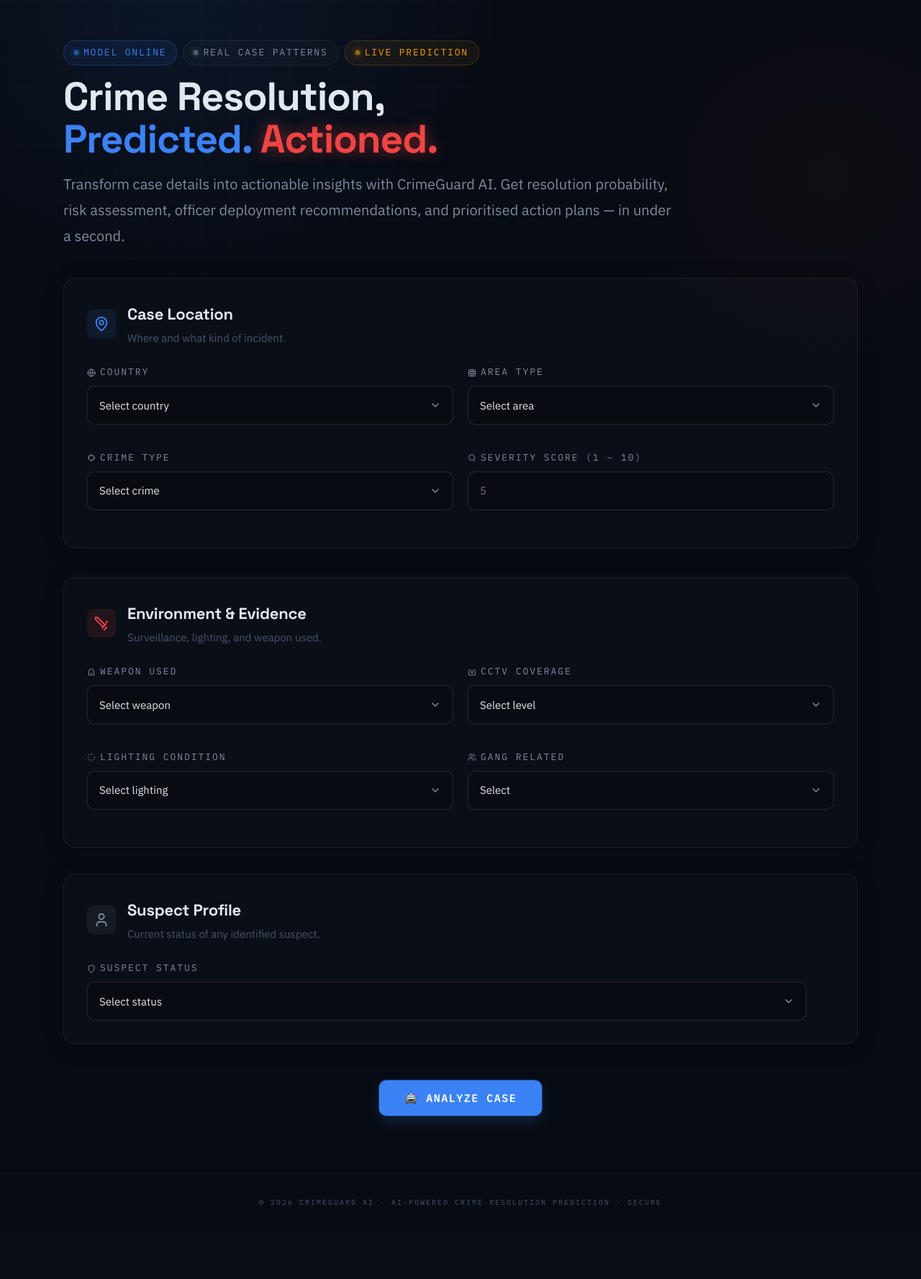
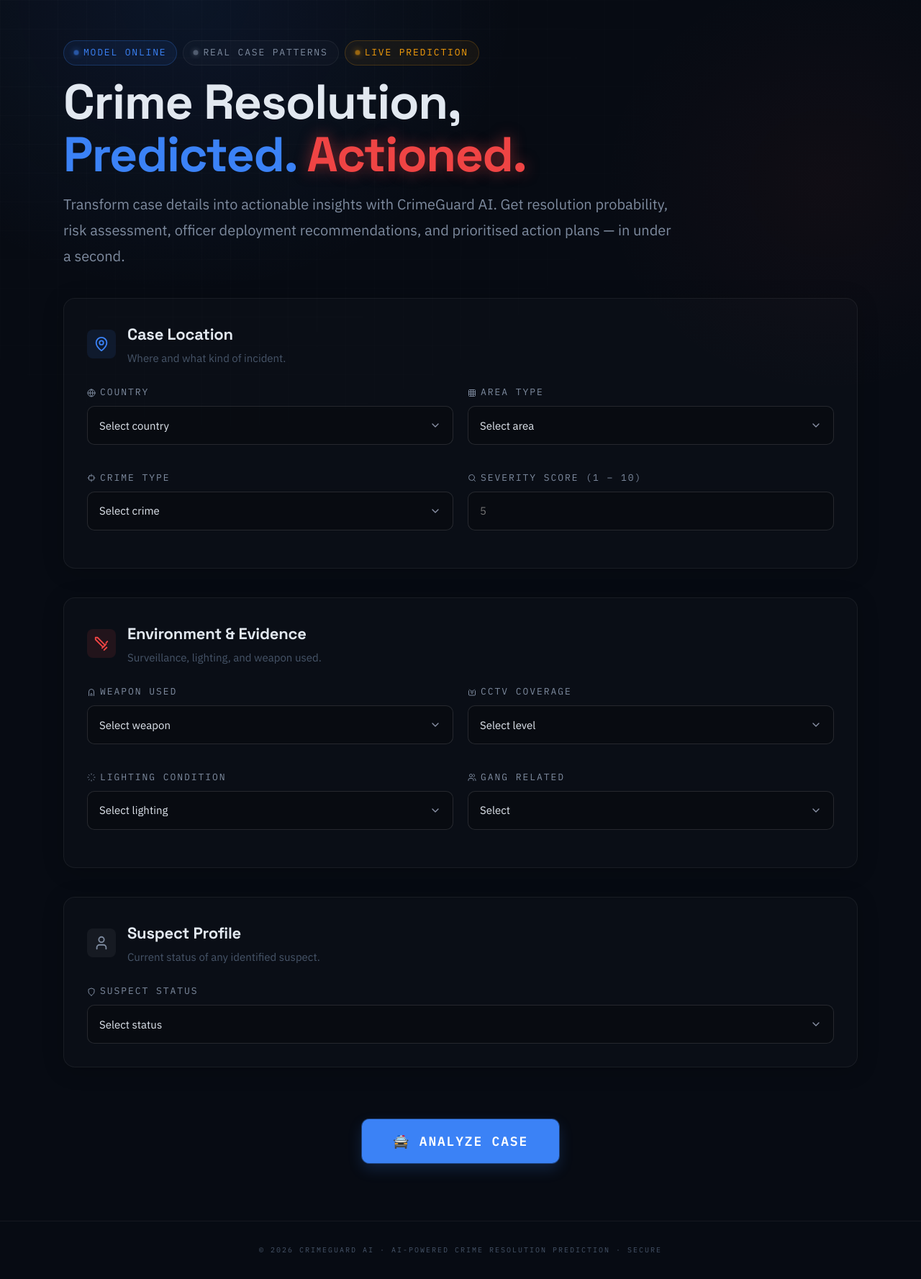
Before and after one commit to aniketghantewad04/CP_Project_CrimeGuard_AI, a Flask app: page / in a window 1280 px wide. Shown: the part 73-1850 px from the top of the page at 72% size. Before the commit the page ends 1747 px from the top, so only its background shows below. Run offline with Flask 3, Linux system fonts and the light colour scheme; parts of the project's set-up code (start-up, migrations or seed data) failed here and were passed over.

Commit message:
Refactor index.html layout and structure

```diff
--- a/templates/index.html
+++ b/templates/index.html
@@ -10,7 +10,7 @@
         <span class="pill pill-mod"><span class="dot"></span>Live Prediction</span>
       </div>
 
-    <h1 class="mt-3" style="font-size:55px; line-height:1.08; max-width:720px;">
+      <h1 class="mt-3" style="font-size:68px; line-height:1.08; max-width:820px;">
       Crime Resolution,<br>
       <span class="text-primary">Predicted.</span>
       <span class="text-siren">Actioned.</span>
@@ -71,10 +71,10 @@
       </div>
 
 
-    <div class="right-stack">
+
 
         <!-- BOX 2: ENVIRONMENT & EVIDENCE -->
-      <div class="card section-block" >
+        <div class="card section-block" style="margin-bottom:16px;">
           <div class="card-header">
             <div class="icon-wrapper siren-icon">
               <svg xmlns="http://www.w3.org/2000/svg" viewBox="0 0 24 24" fill="none" stroke="currentColor" stroke-width="2" stroke-linecap="round" stroke-linejoin="round"><path d="M14.5 17.5 3 6V3h3l11.5 11.5z"/><path d="m13 19 6-6"/><path d="m16 22 4-4"/><path d="m19 11 2-2"/></svg>
@@ -124,9 +124,7 @@
 
         <!-- BOX 3: SUSPECT PROFILE -->
 
-    </div>
-    </div>
-    <div class="card section-block" style="width:100%; display:block; margin-bottom:50px;">
+      <div class="card section-block" style="width:100%; display:block; margin-bottom:40px;">
           <div class="card-header">
             <div class="icon-wrapper subtle-icon">
               <svg xmlns="http://www.w3.org/2000/svg" viewBox="0 0 24 24" fill="none" stroke="currentColor" stroke-width="2" stroke-linecap="round" stroke-linejoin="round"><path d="M19 21v-2a4 4 0 0 0-4-4H9a4 4 0 0 0-4 4v2"/><circle cx="12" cy="7" r="4"/></svg>
@@ -136,7 +134,7 @@
               <p class="section-desc">Current status of any identified suspect.</p>
             </div>
           </div>
-        <div class="field-group" style="margin-bottom:0; max-width:1000px;">
+          <div class="field-group" style="margin-bottom:0; width:100%;">
             <label><svg xmlns="http://www.w3.org/2000/svg" viewBox="0 0 24 24" fill="none" stroke="currentColor" stroke-width="2" stroke-linecap="round" stroke-linejoin="round"><path d="M12 22s8-4 8-10V5l-8-3-8 3v7c0 6 8 10 8 10z"/></svg> Suspect Status</label>
             <select name="suspect_status" required>
               <option value="">Select status</option>
@@ -147,8 +145,8 @@
 
 
 
-      <div class="stack-center mt-2" style="margin-top:30px">
-        <button type="submit" class="btn btn-primary" id="analyze-btn" style="padding:14px 34px; font-size:15px;">
+        <div class="stack-center mt-2" style="margin-bottom:0px;">
+          <button type="submit" class="btn btn-primary" id="analyze-btn" style="padding:18px 42px; font-size:18px;">
             🚔 Analyze Case
           </button>
 
```
Lines whose indentation alone changed are shown as unchanged.
